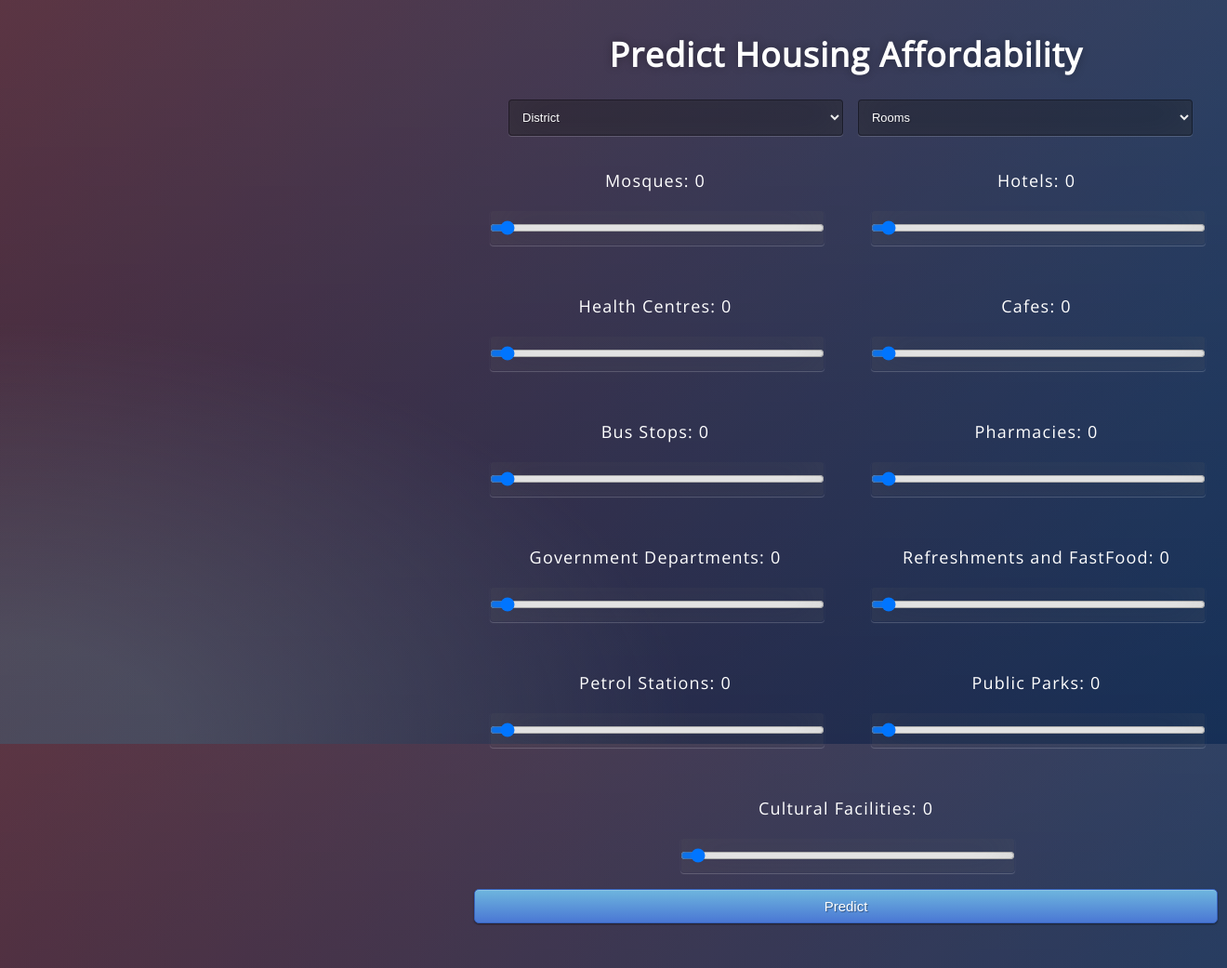
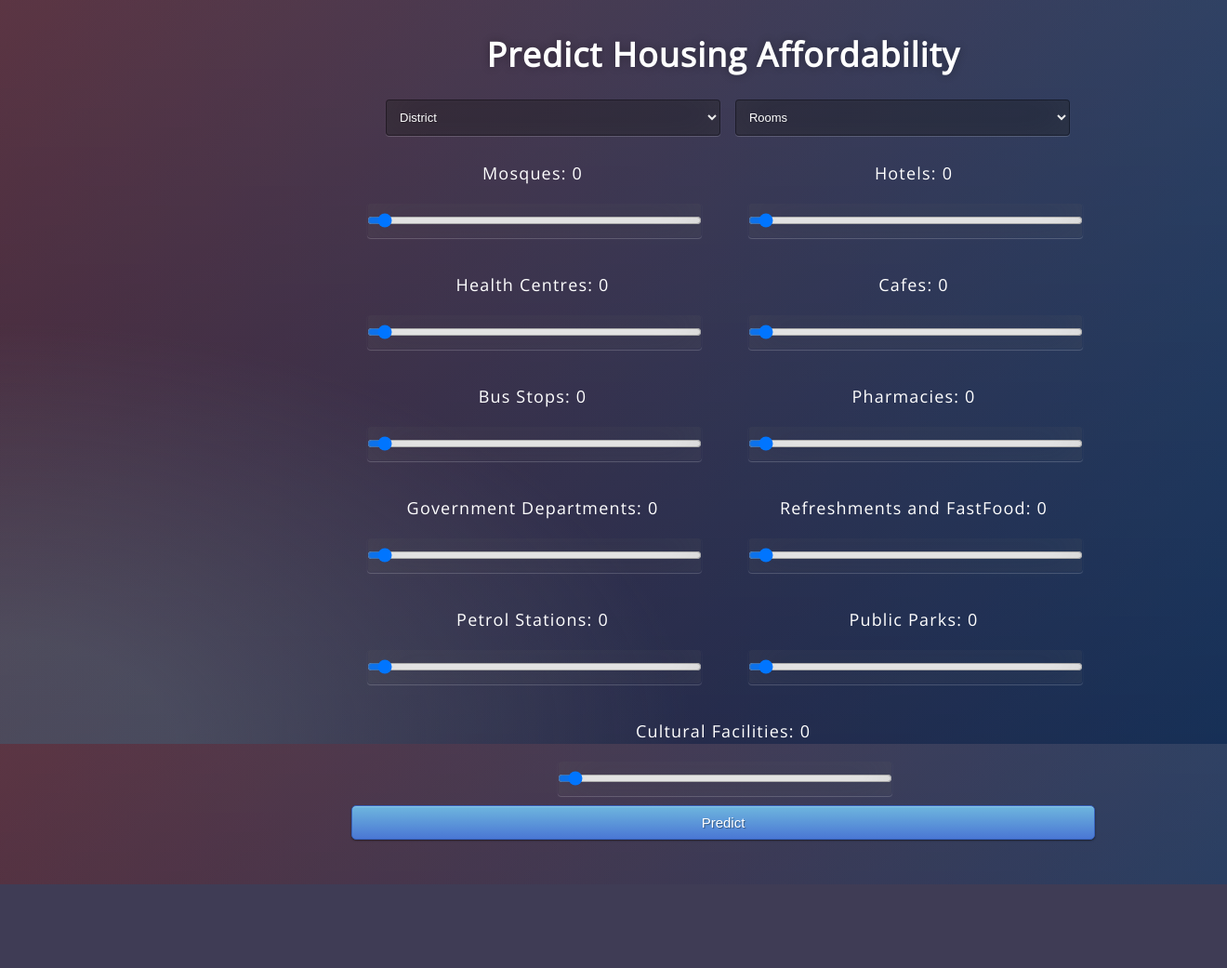
Before and after one commit to VolodymyrPuyul/predicting-house-affordability, a Flask app: page / in a window 1320 px wide. Shown: the whole page at 93% size. After the commit the page ends 951 px from the top, so only its background shows below. Run offline with Flask 2, Linux system fonts and the light colour scheme; parts of the project's set-up code (start-up, migrations or seed data) failed here and were passed over.

Commit message:
Centre the input form

```diff
--- a/static/style.css
+++ b/static/style.css
@@ -33,7 +33,7 @@ body {
 .login {
 	position: absolute;
 	top: 20%;
-	left: 50%;
+	left: 40%;
 	margin: -150px 0 0 -150px;
 	width:800px;
 	height:400px;
@@ -89,7 +89,7 @@ select {
 	transition: box-shadow .5s ease;
 }
 option {
-	background: rgba(47, 145, 238, 0.849);
+	background: rgba(56, 66, 75, 0.849);
 }
 
 select:focus { box-shadow: inset 0 -5px 45px rgba(100,100,100,0.4), 0 1px 1px rgba(255,255,255,0.2); }
@@ -97,8 +97,7 @@ select:focus { box-shadow: inset 0 -5px 45px rgba(100,100,100,0.4), 0 1px 1px rg
 
 .flex-container {
 	display: flex;
-	height: 800px;
-	width: 800px;
+	width: 100%;
 	flex-wrap: wrap;
 	gap: 10px 20px;
 }
--- a/templates/home.html
+++ b/templates/home.html
@@ -8,10 +8,15 @@
 <link href='https://fonts.googleapis.com/css?family=Hind:300' rel='stylesheet' type='text/css'>
 <link href='https://fonts.googleapis.com/css?family=Open+Sans+Condensed:300' rel='stylesheet' type='text/css'>
 <link type="text/css" rel="stylesheet" href="{{ url_for('static', filename='./style.css') }}">
+
+
+
 </head>
 
 
 <body>
+
+
  <div class="login">
 	<h1>Predict Housing Affordability</h1>
 
@@ -38,7 +43,7 @@
         <option value="13">Al Marfa</option>
         <option value="14">Al Mu!tarid</option>
         <option value="15">Al_Mushrif</option>
-        <option value="16">Al_Mutaw!a</option>	h
+        <option value="16">Al_Mutaw!ah</option>
         <option value="17">Al_Muwaij!i</option>
         <option value="18">Al_Nahyan</option>
         <option value="19">Al_Qattarah</option>
@@ -257,5 +262,6 @@
   }
 </script>
 
+
 </body>
 </html>
```
